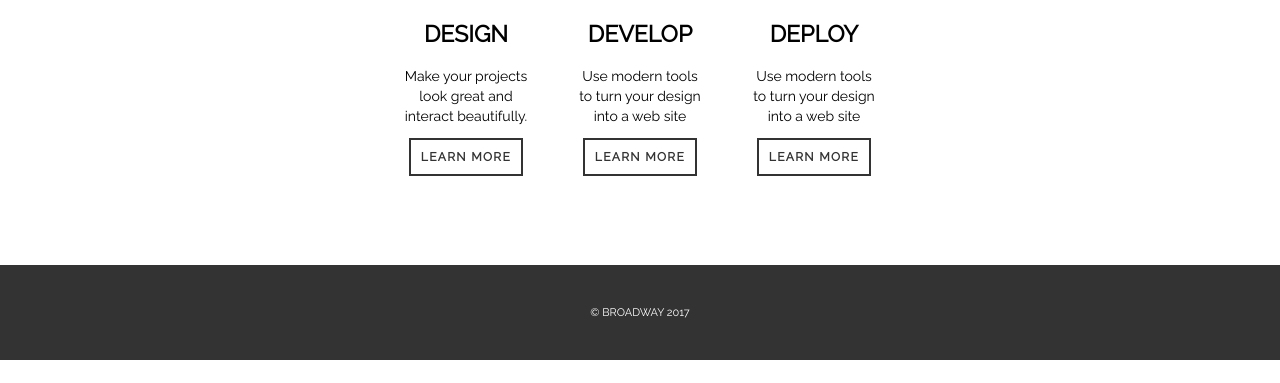
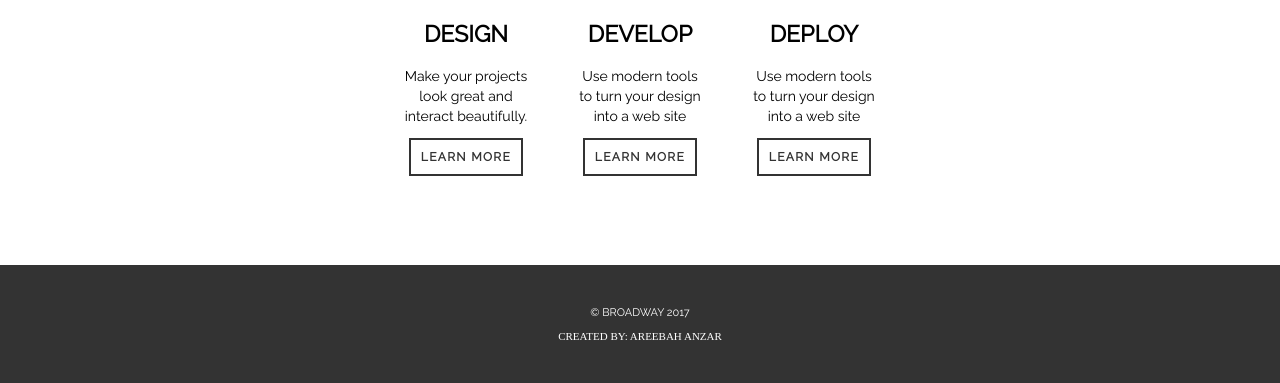
Before and after one commit to areebahanzar/FirmWebsite, a plain HTML site: page index.html in a window 1280 px wide. Shown: the part 735-1118 px from the top of the page. Before the commit the page ends 1095 px from the top, so only its background shows below. Drawn offline with Linux system fonts and the light colour scheme.

Commit message:
Update index.html

```diff
--- a/index.html
+++ b/index.html
@@ -55,6 +55,7 @@
     <footer>
       <div class="container">
         <p>&copy; Broadway 2017</p>
+        <p class="author">Created by: Areebah Anzar </p>
       </div>
     </footer>
 
```
